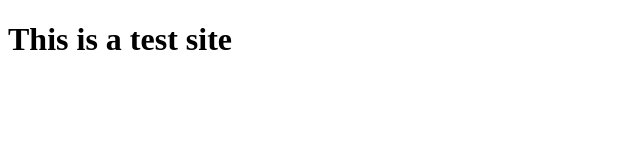
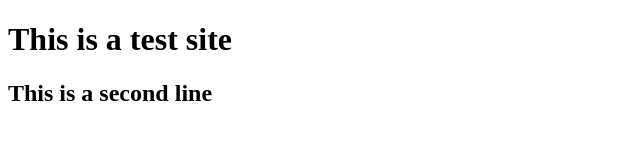
Before and after one commit to huntercash/huntercash.github.io, a plain HTML site: page index.html in a window 1280 px wide. Shown: the whole page, without its empty margins (0-640 px from the left). Drawn offline with Linux system fonts and the light colour scheme.

Commit message:
initial commit

```diff
--- a/index.html
+++ b/index.html
@@ -16,6 +16,7 @@
             <p class="browsehappy">You are using an <strong>outdated</strong> browser. Please <a href="#">upgrade your browser</a> to improve your experience.</p>
         <![endif]-->
         <h1>This is a test site</h1>
+        <h2>This is a second line</h2>
 
         <script src="" async defer></script>
     </body>
```
